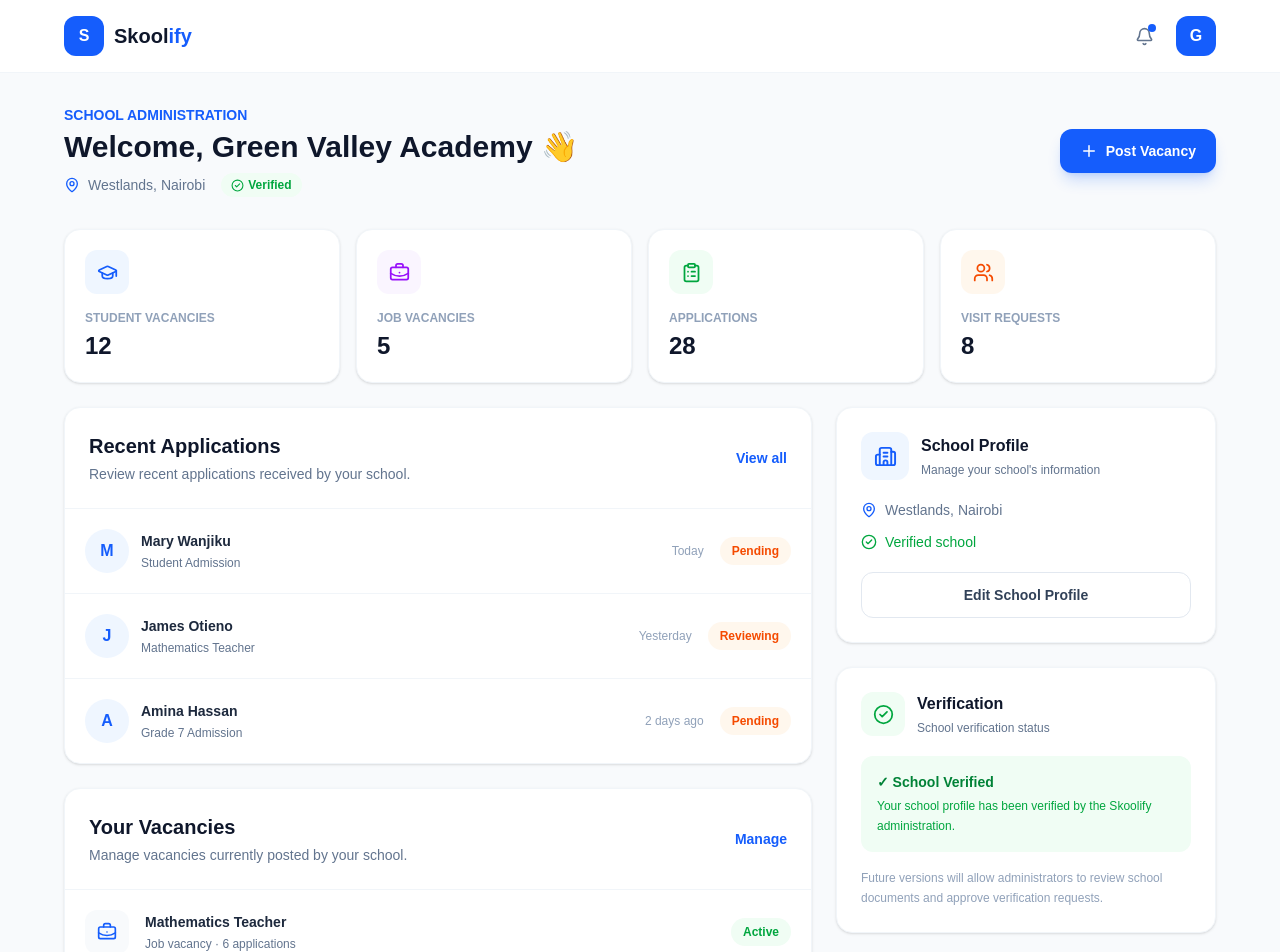
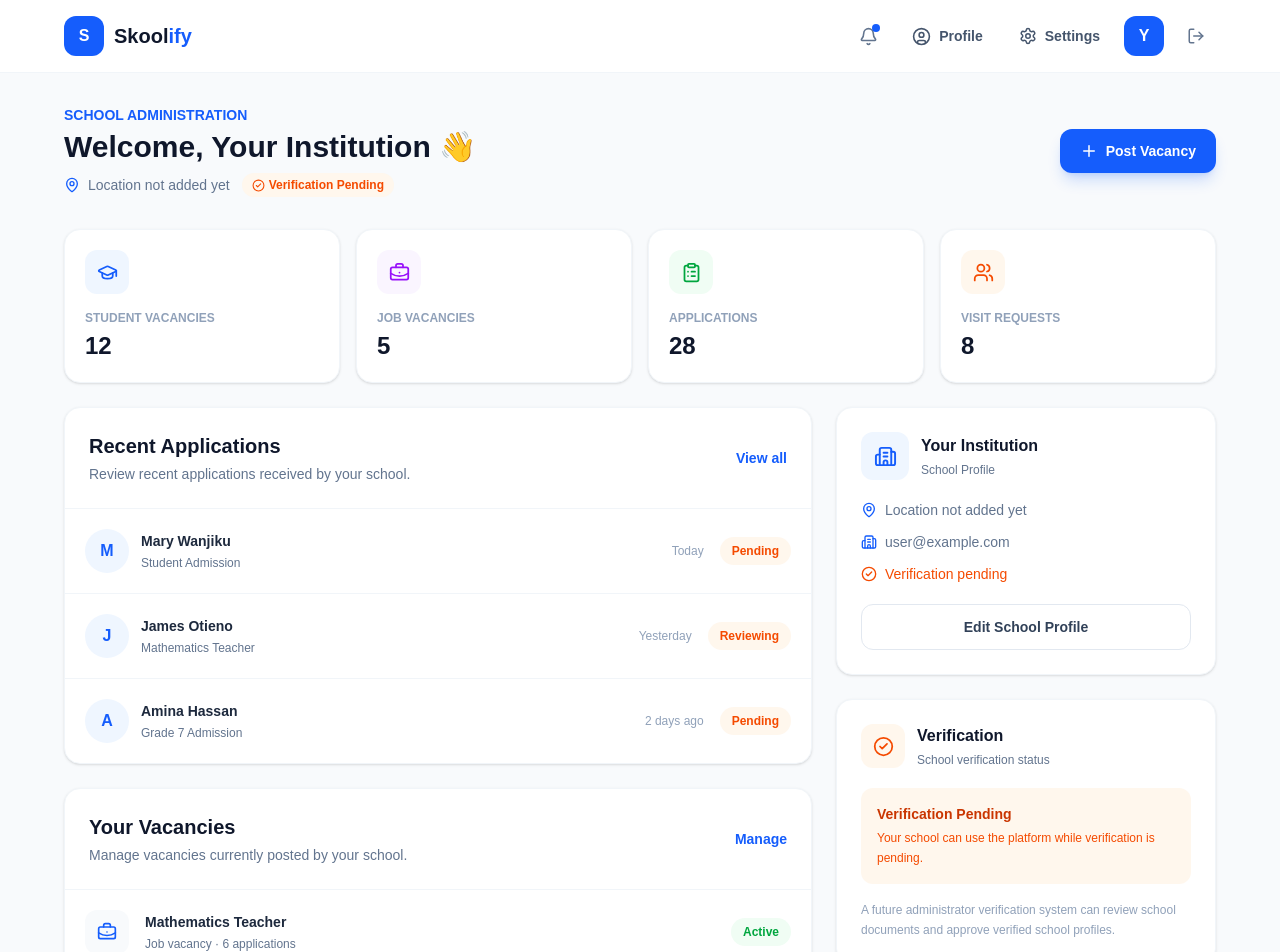
Before and after one commit to venusnamsya/Skoolify, a React (Vite) app: page /admin-dashboard in a window 1280 px wide. Shown: the top 952 px of the page. Built offline with nearby package versions, Linux system fonts and the light colour scheme; no server answers; the database is empty; sample sign-in values are in the browser's storage.

Commit message:
Admin dashboard update

```diff
--- a/src/App.jsx
+++ b/src/App.jsx
@@ -21,7 +21,7 @@ function App() {
         <Route path="/login" element={<Login />} />
 
         <Route path="/register" element={<Register />} />
-        <Route path="/dashboard" element={<Dashboard/>}/>
+        <Route path="/dashboard" element={<Dashboard/>}/>npm run dev
 
         <Route
         path="/settings"
--- a/src/Pages/Admin/AdminDashboard.jsx
+++ b/src/Pages/Admin/AdminDashboard.jsx
@@ -1,3 +1,4 @@
+import { useEffect, useState } from "react";
 import {
   Bell,
   BriefcaseBusiness,
@@ -5,21 +6,102 @@ import {
   CheckCircle2,
   ClipboardList,
   GraduationCap,
+  LogOut,
   MapPin,
   Plus,
   Settings,
+  UserCircle,
   Users,
-  XCircle,
 } from "lucide-react";
-import { Link } from "react-router-dom";
+import { Link, useNavigate } from "react-router-dom";
+import { doc, getDoc } from "firebase/firestore";
+import { onAuthStateChanged, signOut } from "firebase/auth";
+import { auth, db } from "../../../Firebase";
 
 function AdminDashboard() {
-  // Prototype data
-  const school = {
-    name: "Green Valley Academy",
-    location: "Westlands, Nairobi",
-    status: "Verified",
+  const navigate = useNavigate();
+
+  const [school, setSchool] = useState(null);
+  const [loading, setLoading] = useState(true);
+
+  // Get the currently logged-in school
+  useEffect(() => {
+    const unsubscribe = onAuthStateChanged(auth, async (user) => {
+      if (!user) {
+        navigate("/login");
+        return;
+      }
+
+      try {
+        const userDoc = await getDoc(doc(db, "users", user.uid));
+
+        if (userDoc.exists()) {
+          const data = userDoc.data();
+
+          // Make sure this is a school account
+          if (data.role !== "school") {
+            navigate("/dashboard");
+            return;
+          }
+
+          setSchool({
+            ...data,
+            uid: user.uid,
+          });
+        } else {
+          setSchool({
+            institutionName: "Your Institution",
+            email: user.email,
+            role: "school",
+            uid: user.uid,
+          });
+        }
+      } catch (error) {
+        console.error("Error loading school profile:", error);
+      } finally {
+        setLoading(false);
+      }
+    });
+
+    return () => unsubscribe();
+  }, [navigate]);
+
+  // Logout
+  const handleLogout = async () => {
+    try {
+      await signOut(auth);
+      navigate("/login");
+    } catch (error) {
+      console.error("Logout error:", error);
+    }
   };
+
+  // Loading screen
+  if (loading) {
+    return (
+      <div className="min-h-screen bg-slate-50 flex items-center justify-center">
+        <div className="text-center">
+          <div className="mx-auto flex h-12 w-12 items-center justify-center rounded-xl bg-blue-600 text-white">
+            <Building2 size={24} />
+          </div>
+
+          <p className="mt-4 text-sm font-semibold text-slate-600">
+            Loading your school dashboard...
+          </p>
+        </div>
+      </div>
+    );
+  }
+
+  const institutionName =
+    school?.institutionName || "Your Institution";
+
+  const institutionInitial = institutionName
+    .trim()
+    .charAt(0)
+    .toUpperCase();
+
+  const location = school?.location || "Location not added yet";
 
   const stats = [
     {
@@ -48,6 +130,7 @@ function AdminDashboard() {
     },
   ];
 
+  // Prototype applications for now
   const recentApplications = [
     {
       name: "Mary Wanjiku",
@@ -69,6 +152,7 @@ function AdminDashboard() {
     },
   ];
 
+  // Prototype vacancies for now
   const vacancies = [
     {
       title: "Mathematics Teacher",
@@ -97,8 +181,11 @@ function AdminDashboard() {
       <header className="sticky top-0 z-50 border-b border-slate-100 bg-white">
         <div className="mx-auto flex h-[72px] max-w-[1400px] items-center justify-between px-[5%]">
 
-          <Link to="/" className="flex items-center gap-2.5">
-
+          {/* LOGO */}
+          <Link
+            to="/admin-dashboard"
+            className="flex items-center gap-2.5"
+          >
             <span className="flex h-10 w-10 items-center justify-center rounded-xl bg-blue-600 font-extrabold text-white">
               S
             </span>
@@ -106,29 +193,55 @@ function AdminDashboard() {
             <span className="text-xl font-extrabold text-slate-900">
               Skool<span className="text-blue-600">ify</span>
             </span>
-
           </Link>
 
-          <div className="flex items-center gap-3">
+          {/* NAV ACTIONS */}
+          <div className="flex items-center gap-2 sm:gap-3">
 
+            {/* Notifications */}
             <button
               type="button"
-              className="relative flex h-10 w-10 items-center justify-center rounded-xl text-slate-500 hover:bg-slate-100 hover:text-blue-600"
+              className="relative flex h-10 w-10 items-center justify-center rounded-xl text-slate-500 transition hover:bg-slate-100 hover:text-blue-600"
             >
               <Bell size={19} />
 
               <span className="absolute right-2 top-2 h-2 w-2 rounded-full bg-blue-600" />
             </button>
 
+            {/* Profile */}
+            <Link
+              to="/admin/profile"
+              className="hidden h-10 items-center gap-2 rounded-xl px-3 text-sm font-semibold text-slate-600 transition hover:bg-slate-100 hover:text-blue-600 sm:flex"
+            >
+              <UserCircle size={19} />
+              Profile
+            </Link>
+
+            {/* Settings */}
+            <Link
+              to="/admin/settings"
+              className="hidden h-10 items-center gap-2 rounded-xl px-3 text-sm font-semibold text-slate-600 transition hover:bg-slate-100 hover:text-blue-600 md:flex"
+            >
+              <Settings size={18} />
+              Settings
+            </Link>
+
+            {/* Institution Avatar */}
+            <div className="flex h-10 w-10 items-center justify-center rounded-xl bg-blue-600 font-bold text-white">
+              {institutionInitial}
+            </div>
+
+            {/* Logout */}
             <button
               type="button"
-              className="flex h-10 w-10 items-center justify-center rounded-xl bg-blue-600 font-bold text-white"
+              onClick={handleLogout}
+              title="Logout"
+              className="flex h-10 w-10 items-center justify-center rounded-xl text-slate-500 transition hover:bg-red-50 hover:text-red-600"
             >
-              G
+              <LogOut size={18} />
             </button>
 
           </div>
-
         </div>
       </header>
 
@@ -145,18 +258,21 @@ function AdminDashboard() {
             </p>
 
             <h1 className="mt-1 text-3xl font-extrabold text-slate-900">
-              Welcome, Green Valley Academy 👋
+              Welcome, {institutionName} 👋
             </h1>
 
-            <div className="mt-2 flex items-center gap-2 text-sm text-slate-500">
+            <div className="mt-2 flex flex-wrap items-center gap-2 text-sm text-slate-500">
 
-              <MapPin size={16} className="text-blue-600" />
+              <MapPin
+                size={16}
+                className="text-blue-600"
+              />
 
-              {school.location}
+              {location}
 
-              <span className="ml-2 flex items-center gap-1 rounded-full bg-green-50 px-2.5 py-1 text-xs font-bold text-green-600">
+              <span className="ml-1 flex items-center gap-1 rounded-full bg-orange-50 px-2.5 py-1 text-xs font-bold text-orange-600">
                 <CheckCircle2 size={13} />
-                {school.status}
+                Verification Pending
               </span>
 
             </div>
@@ -177,7 +293,6 @@ function AdminDashboard() {
         <section className="mt-8 grid gap-4 sm:grid-cols-2 lg:grid-cols-4">
 
           {stats.map((stat) => {
-
             const Icon = stat.icon;
 
             return (
@@ -218,7 +333,6 @@ function AdminDashboard() {
               <div className="flex items-center justify-between border-b border-slate-100 p-6">
 
                 <div>
-
                   <h2 className="text-xl font-extrabold text-slate-900">
                     Recent Applications
                   </h2>
@@ -226,7 +340,6 @@ function AdminDashboard() {
                   <p className="mt-1 text-sm text-slate-500">
                     Review recent applications received by your school.
                   </p>
-
                 </div>
 
                 <Link
@@ -293,7 +406,6 @@ function AdminDashboard() {
               <div className="flex items-center justify-between border-b border-slate-100 p-6">
 
                 <div>
-
                   <h2 className="text-xl font-extrabold text-slate-900">
                     Your Vacancies
                   </h2>
@@ -301,7 +413,6 @@ function AdminDashboard() {
                   <p className="mt-1 text-sm text-slate-500">
                     Manage vacancies currently posted by your school.
                   </p>
-
                 </div>
 
                 <Link
@@ -339,8 +450,8 @@ function AdminDashboard() {
                       </h3>
 
                       <p className="mt-1 text-xs text-slate-500">
-                        {vacancy.type} vacancy · {vacancy.applications}{" "}
-                        applications
+                        {vacancy.type} vacancy ·{" "}
+                        {vacancy.applications} applications
                       </p>
 
                     </div>
@@ -371,14 +482,14 @@ function AdminDashboard() {
                   <Building2 size={23} />
                 </div>
 
-                <div>
+                <div className="min-w-0">
 
-                  <h2 className="font-extrabold text-slate-900">
-                    School Profile
+                  <h2 className="truncate font-extrabold text-slate-900">
+                    {institutionName}
                   </h2>
 
                   <p className="mt-1 text-xs text-slate-500">
-                    Manage your school's information
+                    School Profile
                   </p>
 
                 </div>
@@ -388,20 +499,37 @@ function AdminDashboard() {
               <div className="mt-5 space-y-3 text-sm">
 
                 <div className="flex items-center gap-2 text-slate-500">
-                  <MapPin size={16} className="text-blue-600" />
-                  {school.location}
+                  <MapPin
+                    size={16}
+                    className="shrink-0 text-blue-600"
+                  />
+
+                  <span>
+                    {location}
+                  </span>
                 </div>
 
-                <div className="flex items-center gap-2 text-green-600">
+                <div className="flex items-center gap-2 text-slate-500">
+                  <Building2
+                    size={16}
+                    className="shrink-0 text-blue-600"
+                  />
+
+                  <span className="break-all">
+                    {school?.email}
+                  </span>
+                </div>
+
+                <div className="flex items-center gap-2 text-orange-600">
                   <CheckCircle2 size={16} />
-                  Verified school
+                  Verification pending
                 </div>
 
               </div>
 
               <Link
                 to="/admin/profile"
-                className="mt-5 block w-full rounded-xl border border-slate-200 py-3 text-center text-sm font-bold text-slate-700 hover:border-blue-200 hover:text-blue-600"
+                className="mt-5 block w-full rounded-xl border border-slate-200 py-3 text-center text-sm font-bold text-slate-700 transition hover:border-blue-200 hover:text-blue-600"
               >
                 Edit School Profile
               </Link>
@@ -413,7 +541,7 @@ function AdminDashboard() {
 
               <div className="flex items-center gap-3">
 
-                <div className="flex h-11 w-11 items-center justify-center rounded-xl bg-green-50 text-green-600">
+                <div className="flex h-11 w-11 items-center justify-center rounded-xl bg-orange-50 text-orange-600">
                   <CheckCircle2 size={21} />
                 </div>
 
@@ -431,22 +559,22 @@ function AdminDashboard() {
 
               </div>
 
-              <div className="mt-5 rounded-xl bg-green-50 p-4">
+              <div className="mt-5 rounded-xl bg-orange-50 p-4">
 
-                <p className="text-sm font-bold text-green-700">
-                  ✓ School Verified
+                <p className="text-sm font-bold text-orange-700">
+                  Verification Pending
                 </p>
 
-                <p className="mt-1 text-xs leading-5 text-green-600">
-                  Your school profile has been verified by the Skoolify
-                  administration.
+                <p className="mt-1 text-xs leading-5 text-orange-600">
+                  Your school can use the platform while verification
+                  is pending.
                 </p>
 
               </div>
 
               <p className="mt-4 text-xs leading-5 text-slate-400">
-                Future versions will allow administrators to review school
-                documents and approve verification requests.
+                A future administrator verification system can review
+                school documents and approve verified school profiles.
               </p>
 
             </section>
@@ -462,7 +590,7 @@ function AdminDashboard() {
 
                 <Link
                   to="/admin/vacancies/new"
-                  className="flex items-center gap-3 rounded-xl bg-slate-50 p-3.5 text-sm font-semibold text-slate-700 hover:bg-blue-50 hover:text-blue-600"
+                  className="flex items-center gap-3 rounded-xl bg-slate-50 p-3.5 text-sm font-semibold text-slate-700 transition hover:bg-blue-50 hover:text-blue-600"
                 >
                   <Plus size={18} />
                   Post a Vacancy
@@ -470,19 +598,36 @@ function AdminDashboard() {
 
                 <Link
                   to="/admin/applications"
-                  className="flex items-center gap-3 rounded-xl bg-slate-50 p-3.5 text-sm font-semibold text-slate-700 hover:bg-blue-50 hover:text-blue-600"
+                  className="flex items-center gap-3 rounded-xl bg-slate-50 p-3.5 text-sm font-semibold text-slate-700 transition hover:bg-blue-50 hover:text-blue-600"
                 >
                   <ClipboardList size={18} />
                   View Applications
                 </Link>
 
                 <Link
+                  to="/admin/profile"
+                  className="flex items-center gap-3 rounded-xl bg-slate-50 p-3.5 text-sm font-semibold text-slate-700 transition hover:bg-blue-50 hover:text-blue-600"
+                >
+                  <UserCircle size={18} />
+                  School Profile
+                </Link>
+
+                <Link
                   to="/admin/settings"
-                  className="flex items-center gap-3 rounded-xl bg-slate-50 p-3.5 text-sm font-semibold text-slate-700 hover:bg-blue-50 hover:text-blue-600"
+                  className="flex items-center gap-3 rounded-xl bg-slate-50 p-3.5 text-sm font-semibold text-slate-700 transition hover:bg-blue-50 hover:text-blue-600"
                 >
                   <Settings size={18} />
                   Settings
                 </Link>
+
+                <button
+                  type="button"
+                  onClick={handleLogout}
+                  className="flex w-full items-center gap-3 rounded-xl bg-red-50 p-3.5 text-left text-sm font-semibold text-red-600 transition hover:bg-red-100"
+                >
+                  <LogOut size={18} />
+                  Logout
+                </button>
 
               </div>
 
@@ -493,7 +638,6 @@ function AdminDashboard() {
         </div>
 
       </main>
-
     </div>
   );
 }
```
